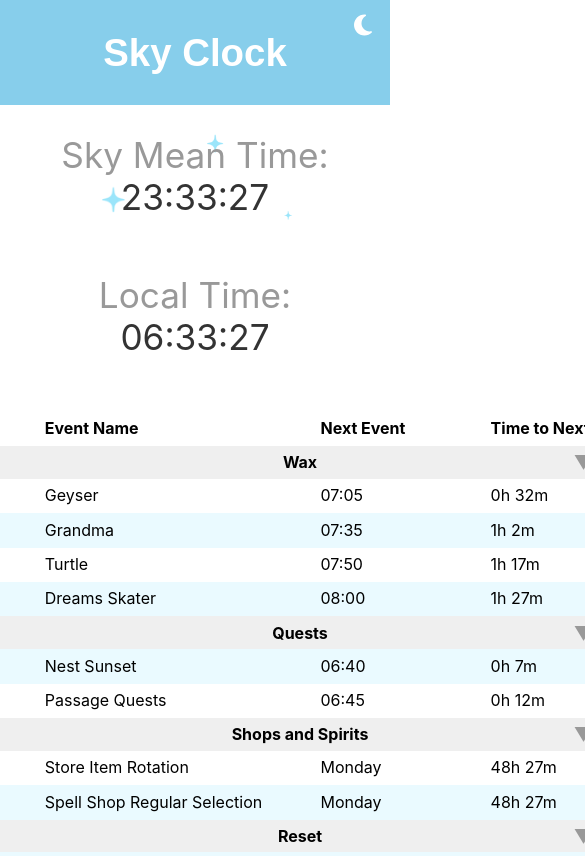
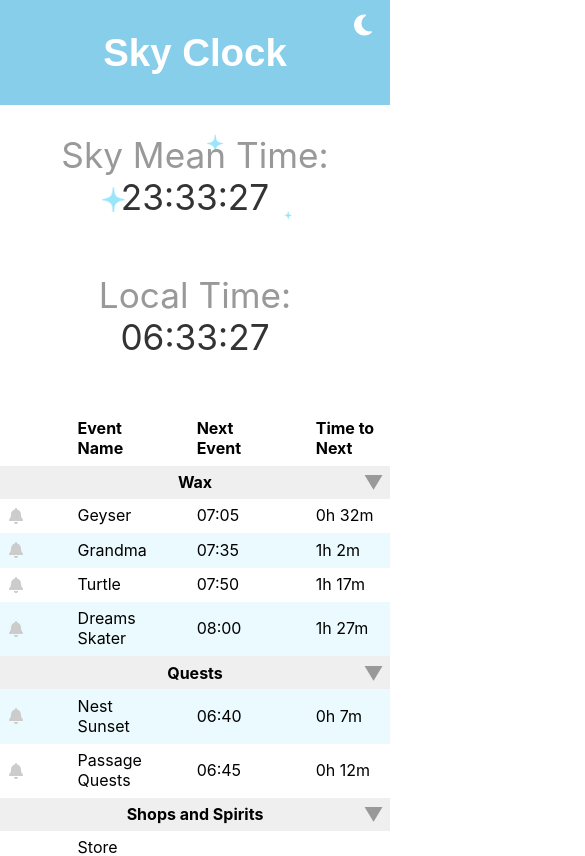
Before and after one commit to cmstead/sky-clock, a React (Create React App) app: page / in a window 390 px wide. Shown: the top 856 px of the page, 585 px wide, since content can reach past the window. Built offline with nearby package versions, Linux system fonts and the light colour scheme.

Commit message:
B Fixed table mobile display issue

```diff
--- a/src/components/events/Event.css
+++ b/src/components/events/Event.css
@@ -1,3 +1,9 @@
+th.notification, td.notification {
+  width: 20px;
+  text-align: center;
+  font-weight: bold;
+}
+
 td .bell {
   color: var(--color-bell);
   cursor: pointer;
@@ -6,11 +12,3 @@ td .bell {
 td .bell[data-active="true"] {
   color: var(--color-bell-active);
 }
-
-@media only screen and (max-width:600px) {
-
-  td.notification,
-  th.notification {
-    display: none;
-  }
-}
--- a/src/components/events/Events.css
+++ b/src/components/events/Events.css
@@ -7,22 +7,15 @@
     table-layout: fixed;
     margin: 0 auto;
     border-collapse: collapse;
-    width: auto;
-    max-width: 800px;
-    min-width: 600px;
-}
-
-.events-table table {
-    border-collapse: collapse;
+    max-width: 540px;
+    width: 100%;
 }
 
 th, td {
     text-align: left;
     margin: 0;
     padding: 0.4em;
-    white-space: nowrap;
     overflow: hidden;
-    text-overflow: ellipsis;
 }
 
 td + td, th + th {
```
